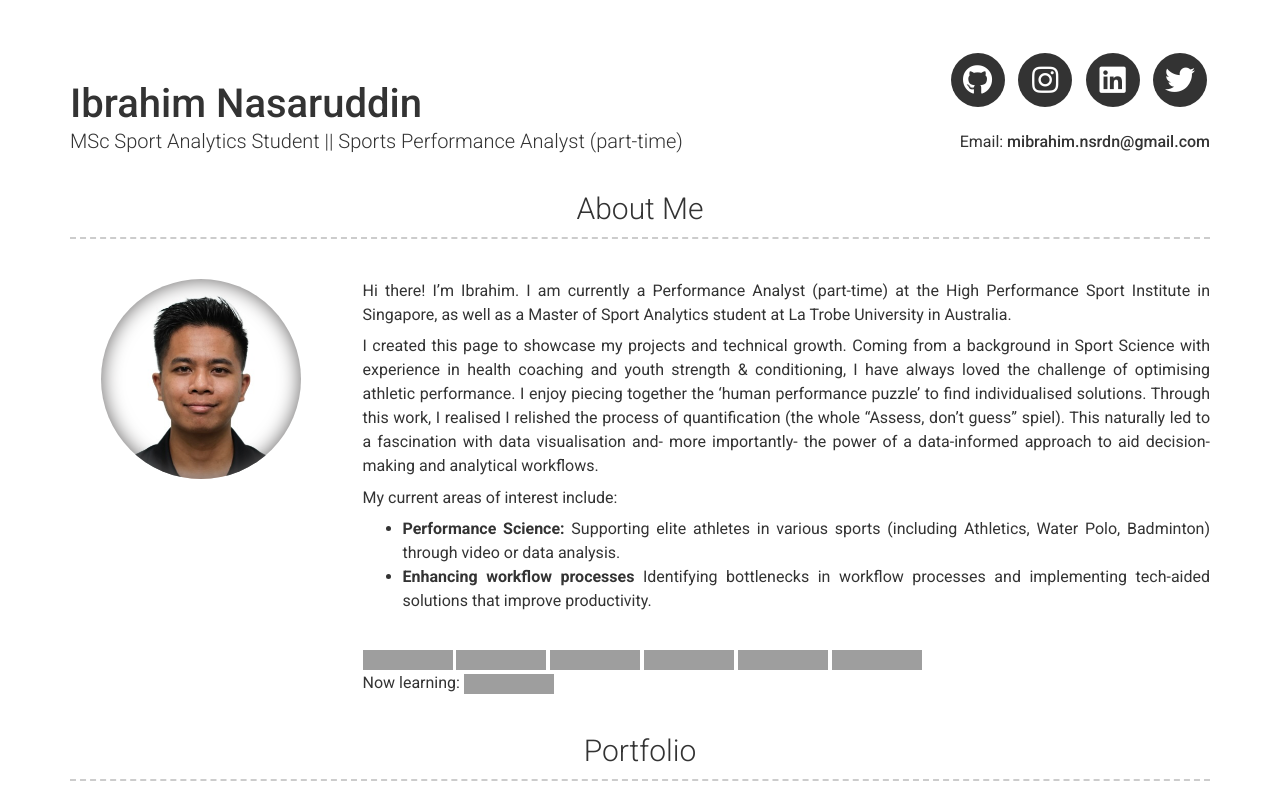
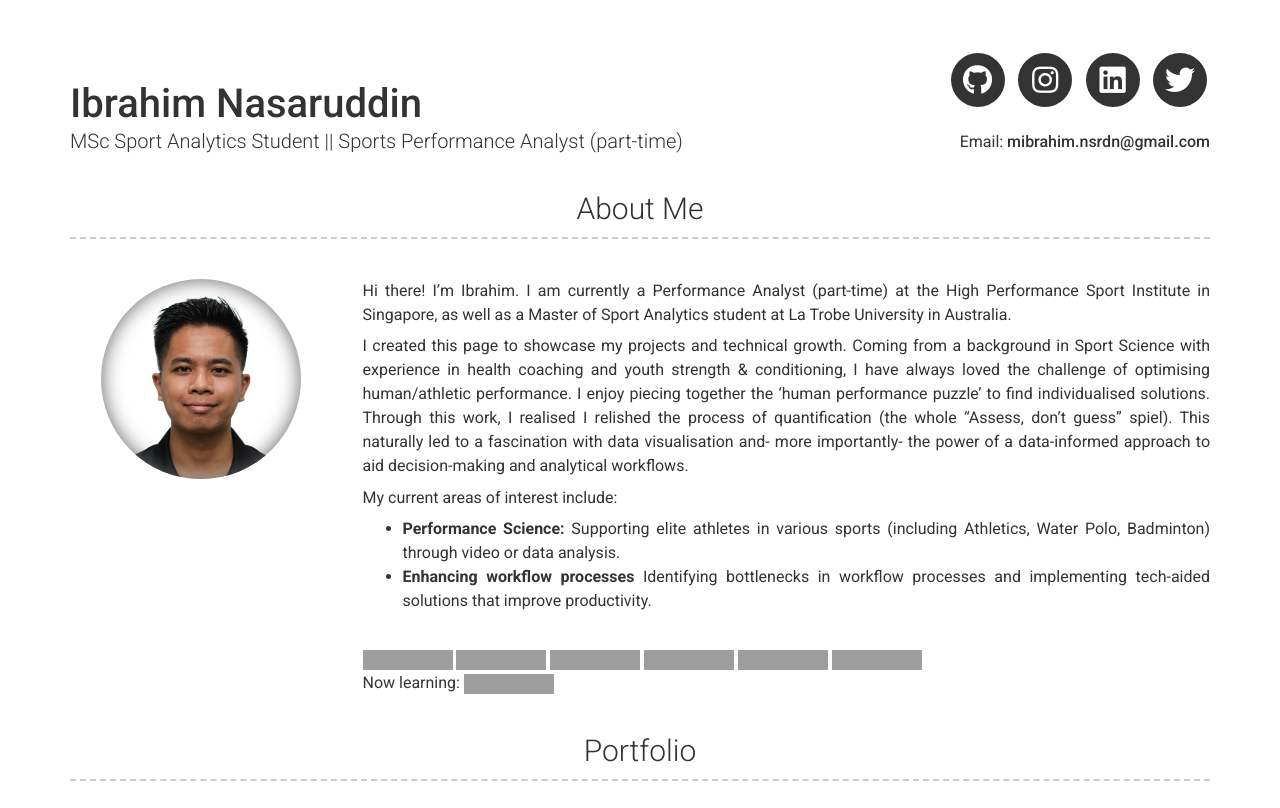
Before and after one commit to ibrahim-nasaruddin/ibrahim-nasaruddin.github.io, a Jekyll site: the page built from index.md, in a window 1280 px wide and 900 px high, cut to the strip 0-808 px from the top of the window. Built offline with Jekyll 4.4.1, drawn with Linux system fonts in a browser that asks for light colours; nearby versions of some CDN libraries; grey boxes are pictures that could not be loaded.

Commit message:
Revise about_content for improved clarity
Updated the about_content section to enhance clarity and consistency in describing professional background and interests.

```diff
--- a/_config.yml
+++ b/_config.yml
@@ -40,7 +40,7 @@ about_profile_image: images/IMG_1718.jpeg
 about_content: |
   Hi there! I'm Ibrahim. I am currently a Performance Analyst (part-time) at the High Performance Sport Institute in Singapore, as well as a Master of Sport Analytics student at La Trobe University in Australia.
 
-  I created this page to showcase my projects and technical growth. Coming from a background in Sport Science with experience in health coaching and youth strength & conditioning, I have always loved the challenge of optimising athletic performance. I enjoy piecing together the 'human performance puzzle' to find individualised solutions. Through this work, I realised I relished the process of quantification (the whole "Assess, don't guess" spiel). This naturally led to a fascination with data visualisation and- more importantly- the power of a data-informed approach to aid decision-making and analytical workflows.
+  I created this page to showcase my projects and technical growth. Coming from a background in Sport Science with experience in health coaching and youth strength & conditioning, I have always loved the challenge of optimising human/athletic performance. I enjoy piecing together the 'human performance puzzle' to find individualised solutions. Through this work, I realised I relished the process of quantification (the whole "Assess, don't guess" spiel). This naturally led to a fascination with data visualisation and- more importantly- the power of a data-informed approach to aid decision-making and analytical workflows.
 
   My current areas of interest include:
     - **Performance Science:** Supporting elite athletes in various sports (including Athletics, Water Polo, Badminton) through video or data analysis.
```
